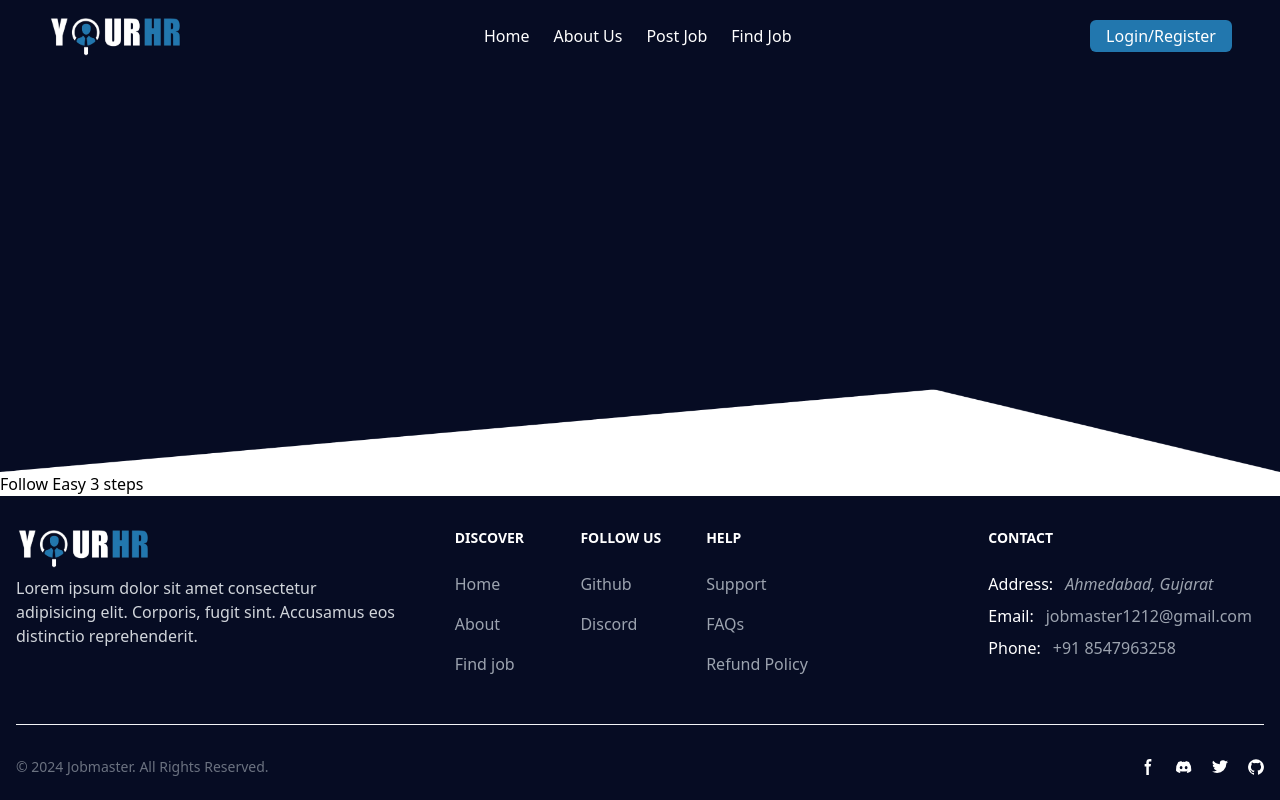
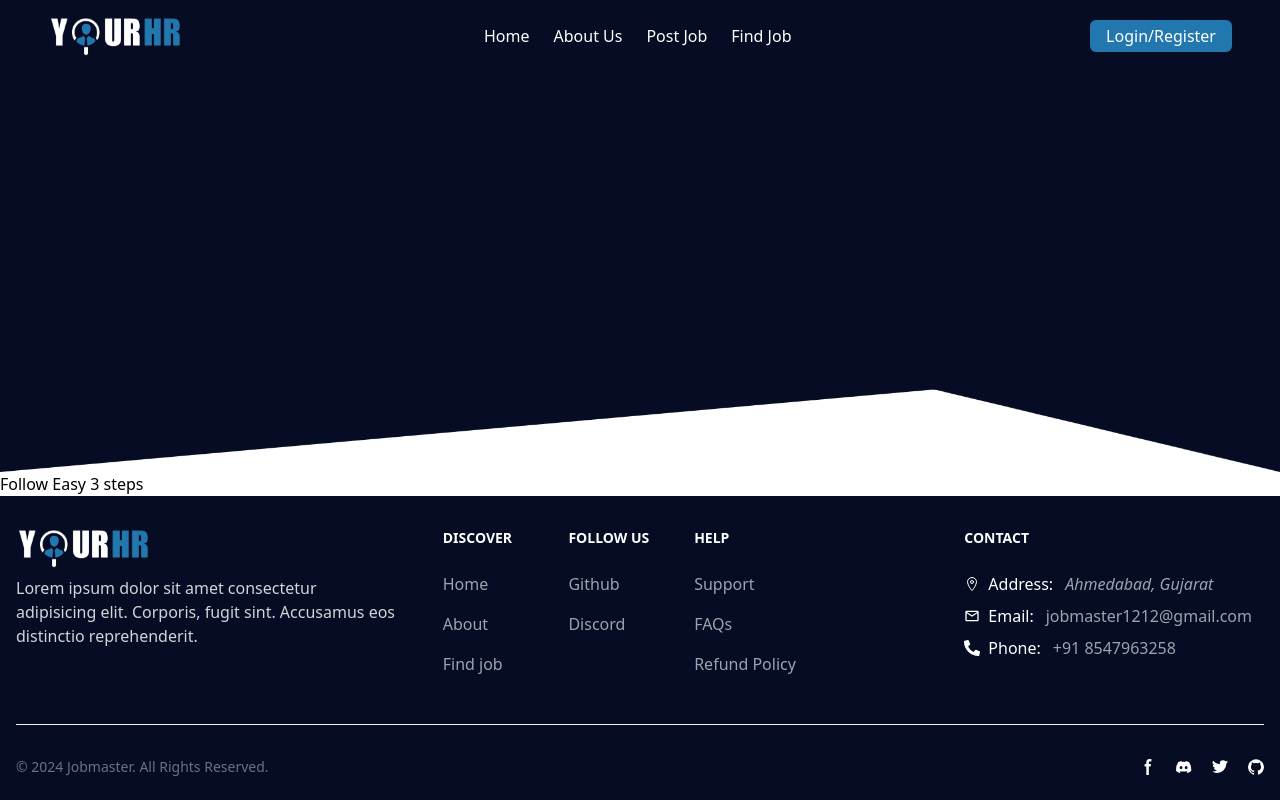
Before and after one commit to Harshakabari/Career-Hub, a React (Create React App) app: page / in a window 1280 px wide. Built offline with nearby package versions, Linux system fonts and the light colour scheme.

Commit message:
add footer icons

```diff
--- a/src/components/Footer/Footer.jsx
+++ b/src/components/Footer/Footer.jsx
@@ -1,5 +1,8 @@
 import React from "react";
 import logo from "../../assets/logo.png";
+import { IoLocationOutline } from "react-icons/io5";
+import { MdOutlineEmail } from "react-icons/md";
+import { FaPhoneAlt } from "react-icons/fa";
 
 const Footer = () => {
   return (
@@ -99,10 +102,10 @@ const Footer = () => {
             <div>
               <h2 className="mb-6 text-sm font-semibold uppercase ">Contact</h2>
 
-              <h3 className="flex mb-2">
-                <span>
+              <h3 className="flex items-center mb-2">
+                <span className="mr-2">
                   {" "}
-                  <i class="ri-map-pin-line"></i>
+                  <IoLocationOutline />
                 </span>
                 Address:
                 <address className="mx-3 text-gray-400">
@@ -110,13 +113,15 @@ const Footer = () => {
                 </address>
               </h3>
 
-              <h3 className="flex mb-2">
-                <span> Email: </span>
+              <h3 className="flex items-center mb-2">
+                <span className="mr-2"> <MdOutlineEmail /> </span>
+                Email:
                 <p className="mx-3 text-gray-400">jobmaster1212@gmail.com</p>
               </h3>
 
-              <h3 className="flex">
-                <span> Phone: </span>
+              <h3 className="flex items-center">
+                <span className="mr-2"> <FaPhoneAlt /> </span>
+                Phone:
                 <p className="mx-3 text-gray-400">+91 8547963258</p>
               </h3>
             </div>
```
